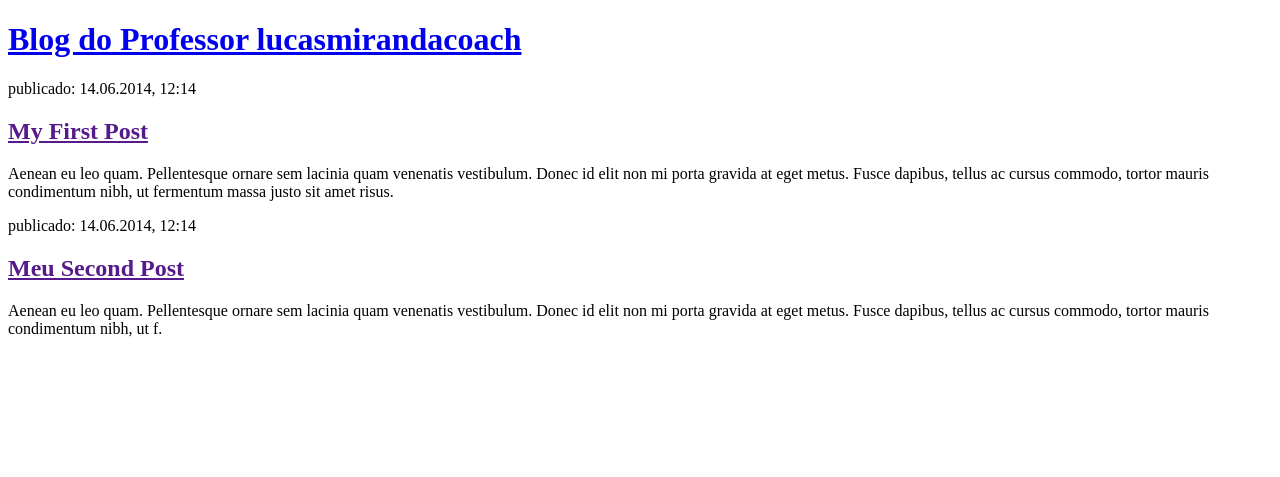
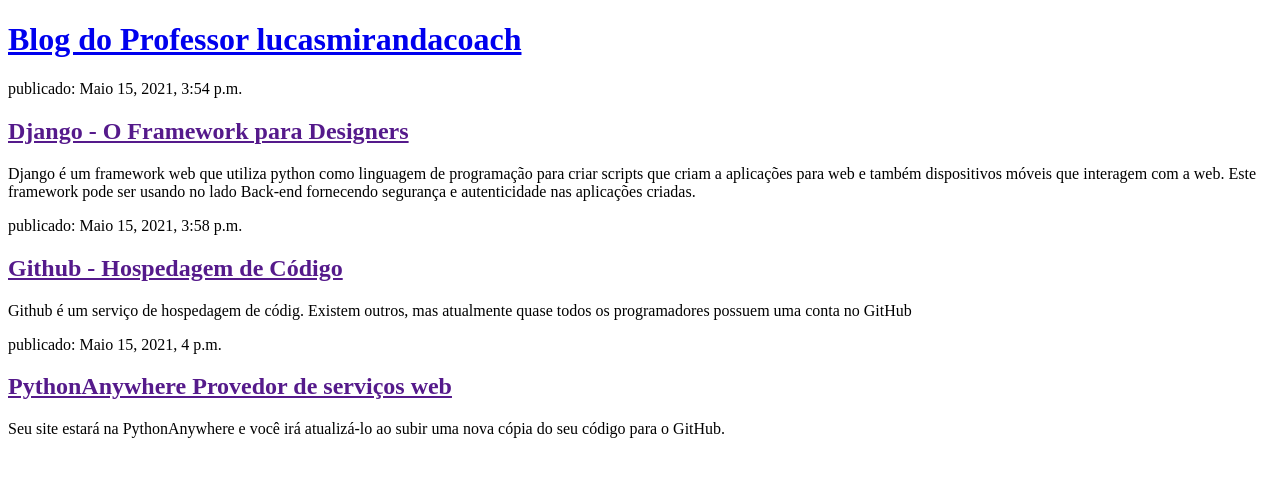
Before and after one commit to LucasAMiranda/my-second-blog, a Django app: page / in a window 1280 px wide. Shown: the top 477 px of the page. Run offline with Django 3.2, Linux system fonts and the light colour scheme; data comes from the database, SQL or seed files in the repository.

Commit message:
Modified templates to display posts from database.

```diff
--- a/blog/templates/blog/post_list.html
+++ b/blog/templates/blog/post_list.html
@@ -11,16 +11,14 @@
         <h1><a href="https://profes.com.br/lucasmirandacoach/blog/">Blog do Professor lucasmirandacoach</a></h1>
     </div>
 
+    {% for post in posts %}
     <div>
-        <p>publicado: 14.06.2014, 12:14</p>
-        <h2><a href="">My First Post</a></h2>
-        <p>Aenean eu leo quam. Pellentesque ornare sem lacinia quam venenatis vestibulum. Donec id elit non mi porta gravida at eget metus. Fusce dapibus, tellus ac cursus commodo, tortor mauris condimentum nibh, ut fermentum massa justo sit amet risus.</p>
+        <p>publicado: {{ post.published_date}}</p>
+        <h2><a href="">{{ post.title }}</a></h2>
+        <p>{{ post.text|linebreaksbr }}</p>
     </div>
 
-    <div>
-        <p>publicado: 14.06.2014, 12:14</p>
-        <h2><a href="">Meu Second Post</a></h2>
-        <p>Aenean eu leo quam. Pellentesque ornare sem lacinia quam venenatis vestibulum. Donec id elit non mi porta gravida at eget metus. Fusce dapibus, tellus ac cursus commodo, tortor mauris condimentum nibh, ut f.</p>
-    </div>
+    {% endfor %}
+
 </body>
 </html>
--- a/blog/views.py
+++ b/blog/views.py
@@ -1,4 +1,7 @@
 from django.shortcuts import render
+from .models import Post
+from django.utils import timezone
 
 def post_list(request):
-    return render(request, 'blog/post_list.html', {})
+    posts = Post.objects.filter(published_date__lte=timezone.now()).order_by('published_date')
+    return render(request, 'blog/post_list.html', {'posts': posts})
```
